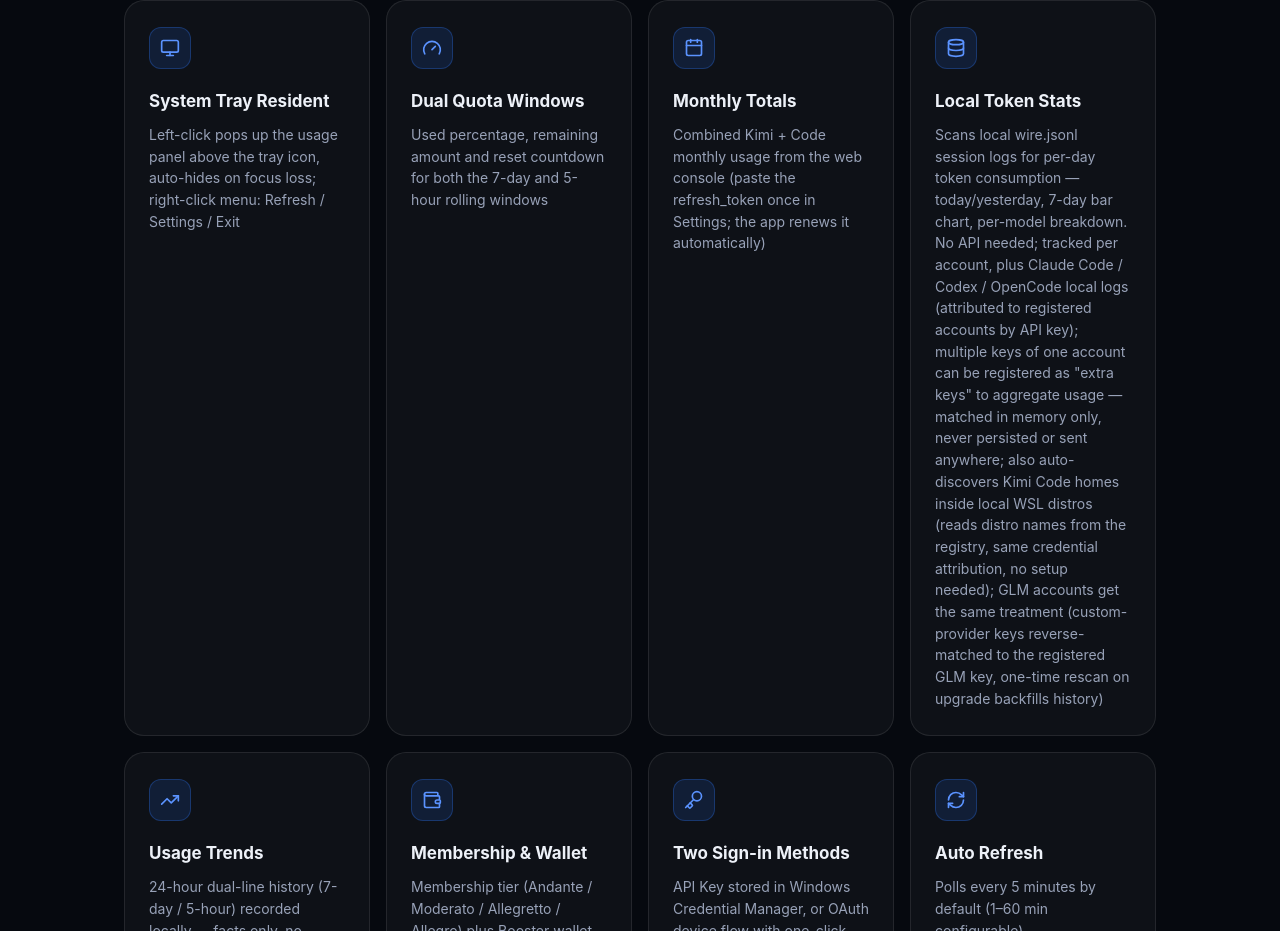
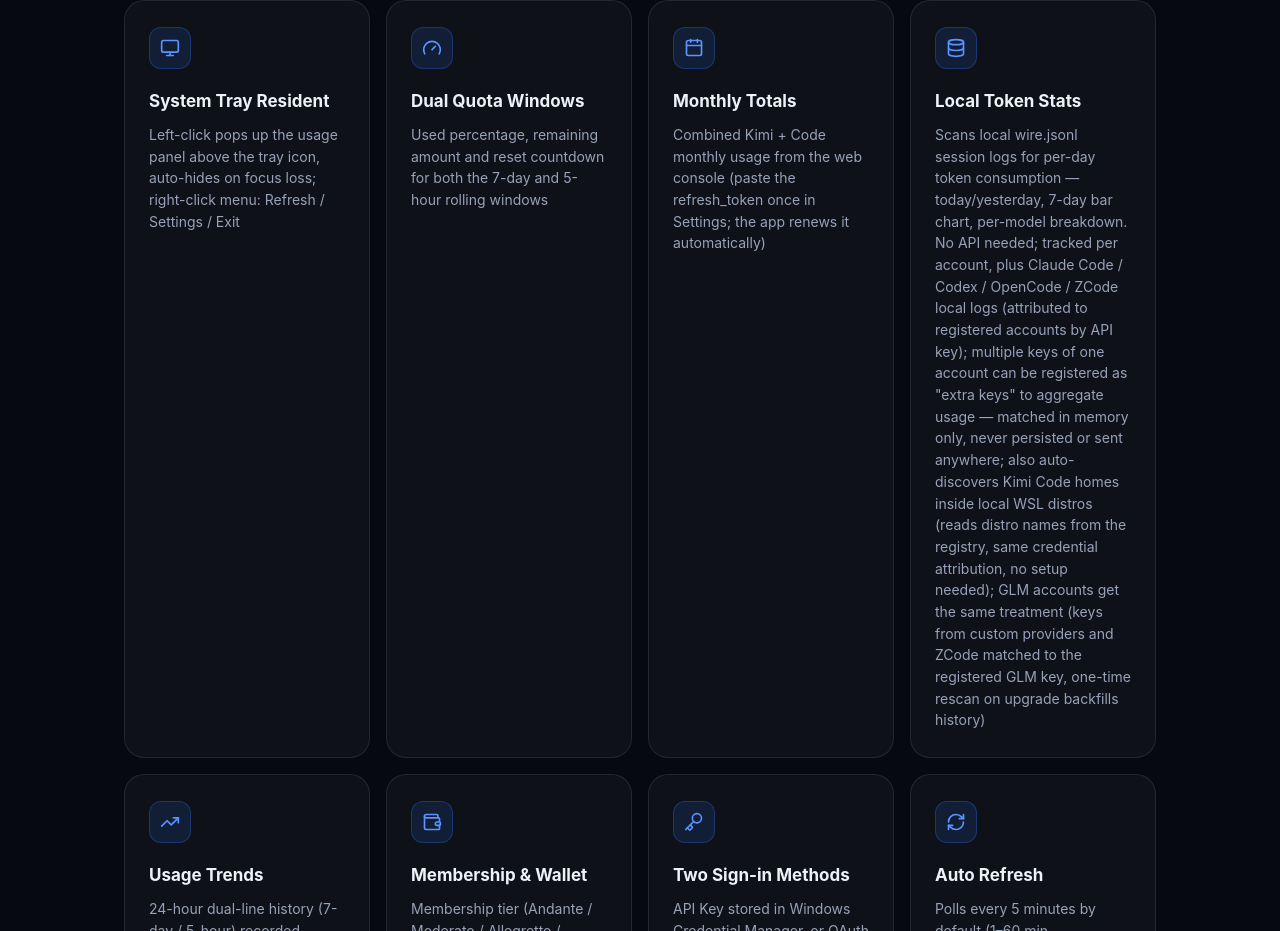
Before and after one commit to JYH1878/KimiCodeBar-Windows, a React app: page docs/index.html in a window 1280 px wide. Shown: the part 1180-2111 px from the top of the page. Built offline with nearby package versions, Linux system fonts and the light colour scheme.

Commit message:
docs: v1.7.3 ZCode 本地消耗宣传——README 中英功能条目、官网 f4 卡扩展（中英 i18n）、测试数 380+→390+

```diff
--- a/docs/index.html
+++ b/docs/index.html
@@ -1278,7 +1278,7 @@
             <div class="card reveal">
               <div class="icon"><i data-lucide="database"></i></div>
               <h3 data-i18n="f4T">本地消耗统计</h3>
-              <p data-i18n="f4D">扫描本地 wire.jsonl 会话日志，按天统计 token 消耗（今日/昨日 + 近 7 天柱状图 + 今日分模型占比），不依赖 API；多账号各自独立统计，并接入 Claude Code / Codex / OpenCode 本地日志（按 API key 归属到已登记账号）；同一账号的多把 key 可登记「额外 Key」汇总归属，key 只在内存比对、不落盘不联网；并自动发现本机 WSL 发行版内的 Kimi Code home（读注册表发行版名，按同规则凭证归属，无需设置）；GLM 账号同口径（自定义 provider 的 key 反向匹配归属，升级自动重扫归位历史）</p>
+              <p data-i18n="f4D">扫描本地 wire.jsonl 会话日志，按天统计 token 消耗（今日/昨日 + 近 7 天柱状图 + 今日分模型占比），不依赖 API；多账号各自独立统计，并接入 Claude Code / Codex / OpenCode / ZCode 本地日志（按 API key 归属到已登记账号）；同一账号的多把 key 可登记「额外 Key」汇总归属，key 只在内存比对、不落盘不联网；并自动发现本机 WSL 发行版内的 Kimi Code home（读注册表发行版名，按同规则凭证归属，无需设置）；GLM 账号同口径（自定义 provider 与 ZCode 的 key 匹配归属，升级自动重扫归位历史）</p>
             </div>
             <div class="card reveal">
               <div class="icon"><i data-lucide="trending-up"></i></div>
@@ -1628,7 +1628,7 @@
             f3T: '月度总量',
             f3D: 'Kimi + Code 每月总用量分列显示（设置中粘贴一次 refresh_token，插件自动续期）',
             f4T: '本地消耗统计',
-            f4D: '扫描本地 wire.jsonl 会话日志，按天统计 token 消耗（今日/昨日 + 近 7 天柱状图 + 今日分模型占比），不依赖 API；多账号各自独立统计，并接入 Claude Code / Codex / OpenCode 本地日志（按 API key 归属到已登记账号）；同一账号的多把 key 可登记「额外 Key」汇总归属，key 只在内存比对、不落盘不联网；并自动发现本机 WSL 发行版内的 Kimi Code home（读注册表发行版名，按同规则凭证归属，无需设置）；GLM 账号同口径（自定义 provider 的 key 反向匹配归属，升级自动重扫归位历史）',
+            f4D: '扫描本地 wire.jsonl 会话日志，按天统计 token 消耗（今日/昨日 + 近 7 天柱状图 + 今日分模型占比），不依赖 API；多账号各自独立统计，并接入 Claude Code / Codex / OpenCode / ZCode 本地日志（按 API key 归属到已登记账号）；同一账号的多把 key 可登记「额外 Key」汇总归属，key 只在内存比对、不落盘不联网；并自动发现本机 WSL 发行版内的 Kimi Code home（读注册表发行版名，按同规则凭证归属，无需设置）；GLM 账号同口径（自定义 provider 与 ZCode 的 key 匹配归属，升级自动重扫归位历史）',
             f5T: '用量趋势',
             f5D: '近 24 小时双线折线图（7 天 / 5 小时），本地记录 7 天历史，纯事实不预测',
             f6T: '会员与钱包',
@@ -1745,7 +1745,7 @@
             f3T: 'Monthly Totals',
             f3D: 'Combined Kimi + Code monthly usage from the web console (paste the refresh_token once in Settings; the app renews it automatically)',
             f4T: 'Local Token Stats',
-            f4D: 'Scans local wire.jsonl session logs for per-day token consumption — today/yesterday, 7-day bar chart, per-model breakdown. No API needed; tracked per account, plus Claude Code / Codex / OpenCode local logs (attributed to registered accounts by API key); multiple keys of one account can be registered as "extra keys" to aggregate usage — matched in memory only, never persisted or sent anywhere; also auto-discovers Kimi Code homes inside local WSL distros (reads distro names from the registry, same credential attribution, no setup needed); GLM accounts get the same treatment (custom-provider keys reverse-matched to the registered GLM key, one-time rescan on upgrade backfills history)',
+            f4D: 'Scans local wire.jsonl session logs for per-day token consumption — today/yesterday, 7-day bar chart, per-model breakdown. No API needed; tracked per account, plus Claude Code / Codex / OpenCode / ZCode local logs (attributed to registered accounts by API key); multiple keys of one account can be registered as "extra keys" to aggregate usage — matched in memory only, never persisted or sent anywhere; also auto-discovers Kimi Code homes inside local WSL distros (reads distro names from the registry, same credential attribution, no setup needed); GLM accounts get the same treatment (keys from custom providers and ZCode matched to the registered GLM key, one-time rescan on upgrade backfills history)',
             f5T: 'Usage Trends',
             f5D: '24-hour dual-line history (7-day / 5-hour) recorded locally — facts only, no prediction',
             f6T: 'Membership & Wallet',
```
Also changed, not shown: README.md, README_EN.md.
